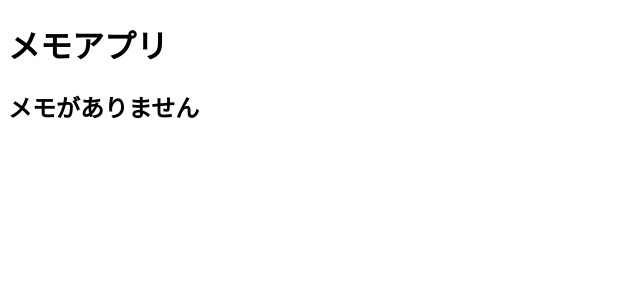
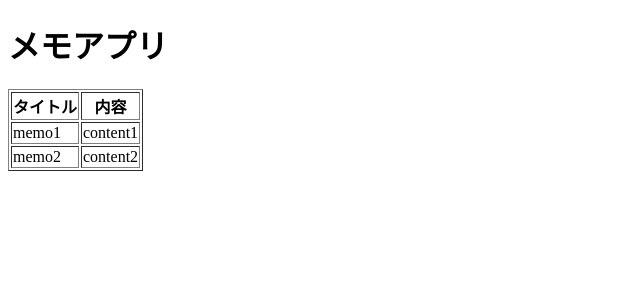
Before and after one commit to niikun/flask_learning, a Flask app: page / in a window 1280 px wide. Shown: the top 300 px of the page, without its empty margins (0-640 px from the left). Run offline with Flask 3, Linux system fonts and the light colour scheme.

Commit message:
top page update

```diff
--- a/app.py
+++ b/app.py
@@ -3,11 +3,9 @@ from flask import render_template
 
 app = Flask(__name__)
 
-
 memo_list = [
-    ["memo1","content1"],
-    ["memo2","content2"],
-    ["memo3","content3"]
+    {"title":"memo1","content":"content1"},
+    {"title":"memo2","content":"content2"}
 ]
 
 @app.route("/")
--- a/templates/index.html
+++ b/templates/index.html
@@ -1,17 +1,20 @@
 {% extends "base.html" %}
 {% block content %}
     <h1>メモアプリ</h1>
-    {% if memo %}
+    {% if memo_list %}
+        <table border="1">
+            <tr>
+                <th>タイトル</th>
+                <th>内容</th>
+            </tr>
         {% for m in memo_list %}
-            <article>
-                <h2>{{ m[0] }}</h2>
-                <p>{{ m[1] }}</p>
-            </article>
-            {% endfor %}
+            <tr>
+                <td>{{ m["title"] }}</td>
+                <td>{{ m["content"] }}</td>
+            </tr>
+        {% endfor %}
+        </table>
     {% else %}
         <h2>メモがありません</h2>
-
     {% endif %}
-
-
 {% endblock %}
```
